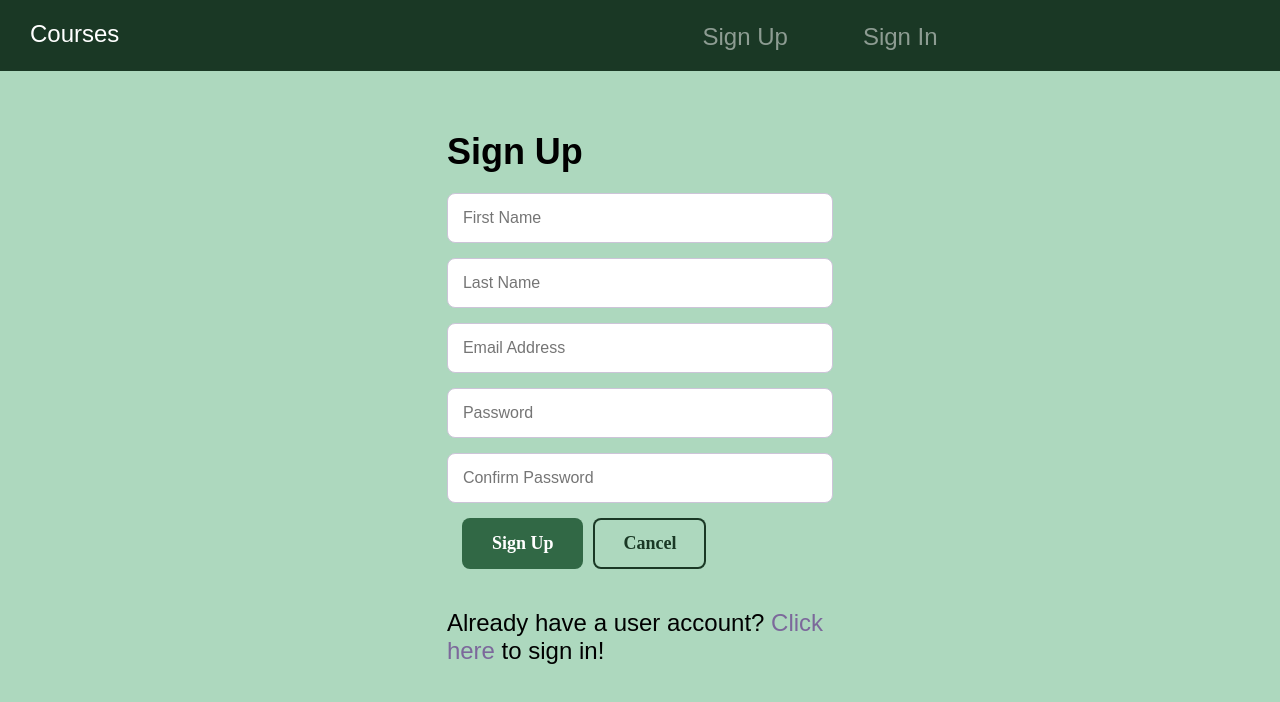
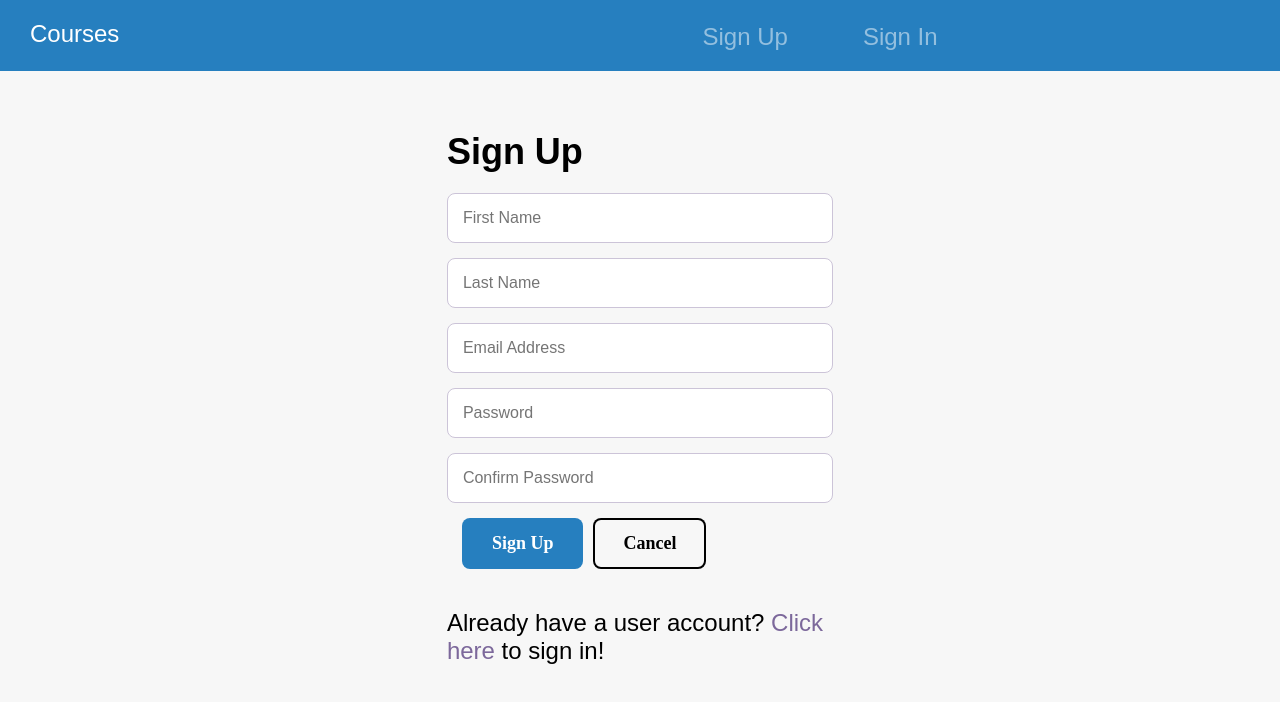
Before and after one commit to joegturner/Fullstack-React-REST, a React (Create React App) app in the folder client/: page /signup in a window 1280 px wide. Shown: the top 702 px of the page. Built offline with nearby package versions, Linux system fonts and the light colour scheme.

Commit message:
changed site color

```diff
--- a/client/src/styles/global.css
+++ b/client/src/styles/global.css
@@ -1,15 +1,24 @@
 :root {
-  --header_color: #1a3825;
+  /* --header_color: #1a3825;
   --button_course_color: #316845;
   --buttons: #316845;
   --buttons_hover: #343e49;
   --button_secondary: #1a3825;
   --button_secondary_hover: #316845;
   --body: #add8be;
-  --action_bar_bk: #5f9172;
+  --action_bar_bk: #5f9172; */
+  --header_color: #267fbf;
+  --button_course_color: #267fbf;
+  --buttons: #267fbf;
+  --buttons_hover: #343e49;
+  --button_secondary: #000;
+  --button_secondary_hover: #316845;
+  --body: #f7f7f7;
+  --action_bar_bk: #439ee0;
   --action_bar_bottom: rgb(0, 0, 0);
 
   --text_title: rgb(240, 238, 238);
+  /* --text_title: #000; */
 
   --text_course_header: #3b0f82;
   --text_course_stats: #3b0f82;
@@ -235,7 +244,6 @@ body {
 }
 /* line 17, ../sass/global.sass */
 .header--logo {
-
   color: #fff;
   font-size: 24px;
   padding: 0 15px;
@@ -273,7 +281,6 @@ body {
   color: rgba(255, 255, 255, 0.5);
   margin-left: 10%;
   margin-right: 2%;
-
 }
 /* line 40, ../sass/global.sass */
 .header nav a:hover {
--- a/client/src/styles/new.css
+++ b/client/src/styles/new.css
@@ -16,23 +16,23 @@
   overflow: hidden;
 }
 
-
 /* styles the validation errors */
 .validation--errors--label {
-  color: #7c689b;
+  color: #3d2b57;
   font-size: 28px;
 }
 .validation-errors ul {
-  color: #7c689b;
+  color: #3d2b57;
   padding: 15px 0 40px 10px;
+}
+.validation-errors li {
+  font-size: 18px;
 }
 
 /* Media Queries: Tablet Landscape */
 @media screen and (max-width: 1060px) {
-
   .course--title {
     font-size: 16px;
-
   }
   .grid-33 {
     width: 33.3%;
@@ -47,7 +47,6 @@
 
 /* Media Queries: Tablet Portrait */
 @media screen and (max-width: 768px) {
-
   .grid-33.centered.signin {
     width: 60%;
   }
@@ -58,7 +57,6 @@
 
 /* Media Queries: Mobile Portrait */
 @media screen and (max-width: 425px) {
-
   .header--logo {
     font-size: 20px;
   }
@@ -70,7 +68,6 @@
     width: 30%;
   }
   .header nav a {
-
     margin-left: 3%;
     margin-right: 1%;
   }
@@ -99,7 +96,6 @@
 
 /* Media Queries: Small Mobile Portrait */
 @media screen and (max-width: 320px) {
-
   .header nav {
     margin-top: 1.5%;
     width: 40%;
```
Lines whose indentation alone changed are shown as unchanged.
